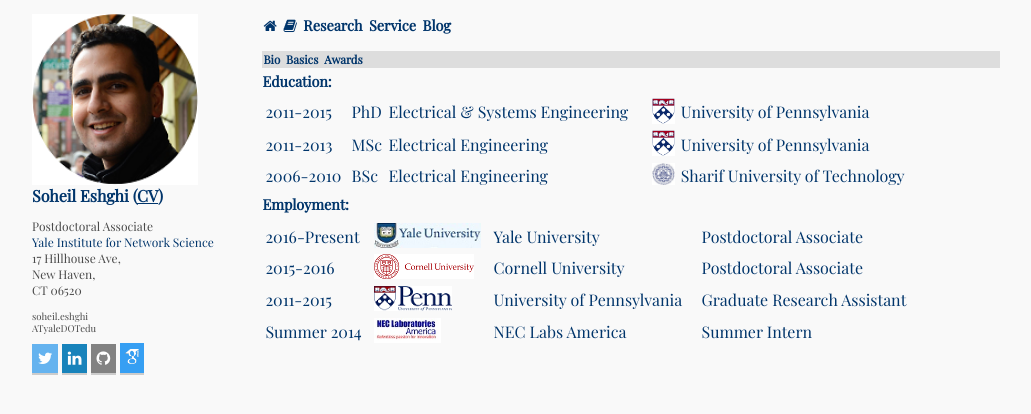
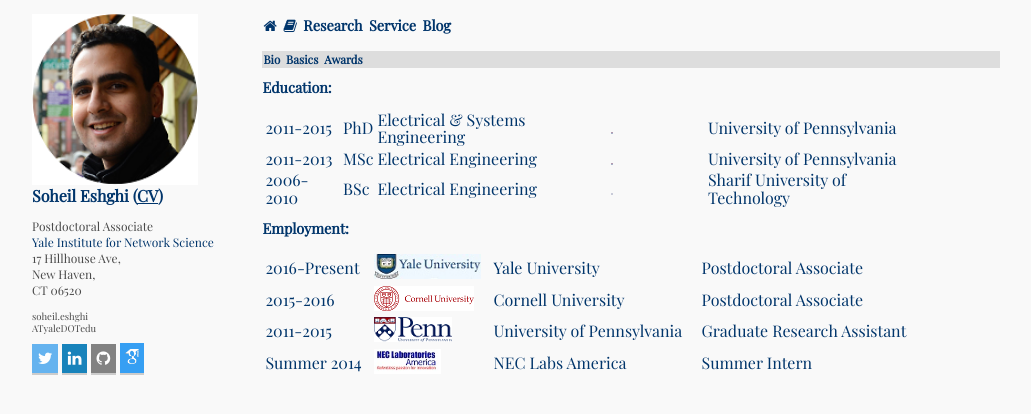
Before and after one commit to SoheilEshghi/SoheilEshghi.github.io, a Jekyll site: the page built from about/basics/index.html, in a window 1280 px wide. Shown: the top 414 px of the page, without its empty margins (55-1086 px from the left). Built offline with Jekyll 4.4.1, drawn with Linux system fonts in a browser that asks for light colours; nearby versions of some CDN libraries.

Commit message:
Build site at 2017-01-16 22:37:43 UTC

```diff
--- a/about/basics/index.html
+++ b/about/basics/index.html
@@ -4,32 +4,32 @@
 ---
 <div style="width:80%">
 
-<h2  style="line-height: 0.2em;">Education:</h2>
+<h2>Education:</h2>
 <table style="width:90%">
   <tr>
     <td>2011-2015</td>
     <td>PhD</td>
 		<td>Electrical & Systems Engineering</td>
-		<td><img src="/images/penn.gif" style="width:23px;"></td>
+		<td><img src="/images/penn.gif" style="width:2%;"></td>
     <td>University of Pennsylvania </td>
   </tr>
   <tr>
     <td>2011-2013 </td>
     <td>MSc </td>
 		<td>Electrical Engineering</td>
-		<td><img src="/images/penn.gif" style="width:23px;"></td>
+		<td><img src="/images/penn.gif" style="width:2%;"></td>
     <td>University of Pennsylvania </td>
   </tr>
 	<tr>
 		<td>2006-2010 </td>
 		<td>BSc </td>
 		<td>Electrical Engineering</td>
-		<td><img src="/images/sharif.jpg" style="width:23px;"></td>
+		<td><img src="/images/sharif.jpg" style="width:2%;"></td>
 		<td>Sharif University of Technology </td>
 	</tr>
 </table>
 
-<h2  style="line-height: 0.2em;">Employment:</h2>
+<h2>Employment:</h2>
 <table style="width:90%">
 	<tr>
 		<tr>
--- a/service/professional/index.html
+++ b/service/professional/index.html
@@ -4,7 +4,7 @@
 ---
 <div class = "blurb" style="width: 80%;">
   <h2>Professional</h2>
-  <table style="width:80%; line-height: 0.2em;">
+  <table style="width:80%;">
     <tr>
       <td style="width: 16%">2014–2016 </td>
       <td style="width: 34%">Founder and Advisor</td>
```
Also changed, not shown: 3 other files.
